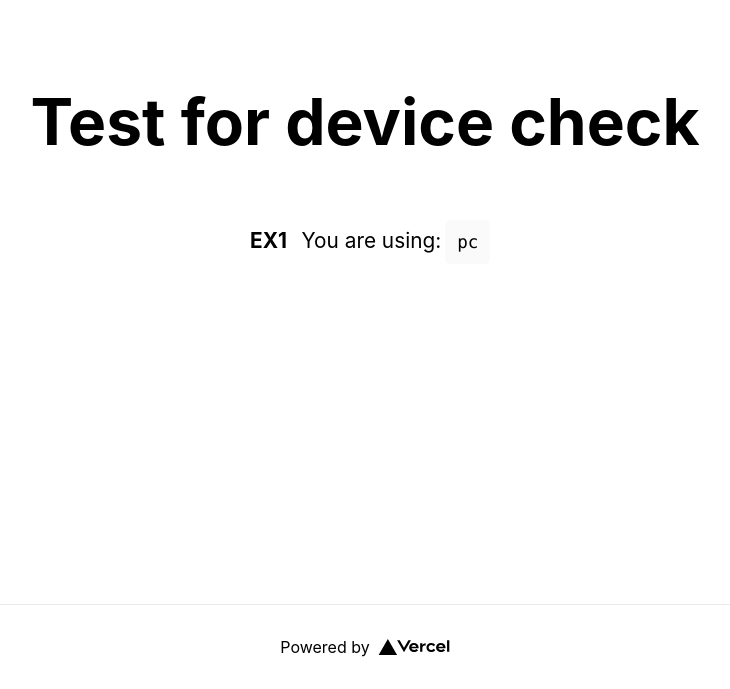
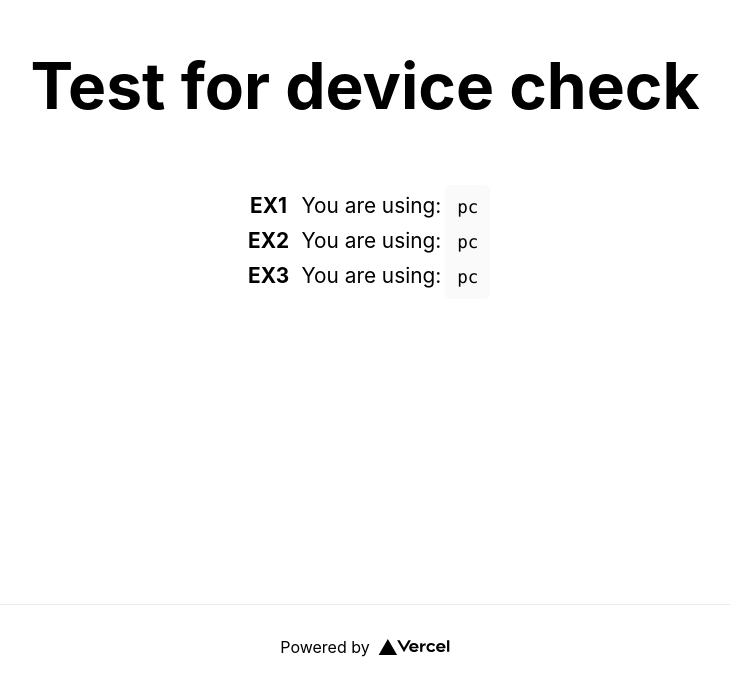
Before and after one commit to piyuun/checking-device, a Next.js app: page / in a window 1280 px wide. Shown: the part 196-885 px from the top of the page, without its empty margins (275-1005 px from the left). Built offline with nearby package versions, Linux system fonts and the light colour scheme.

Commit message:
[Fix] Fix function order

```diff
--- a/pages/index.tsx
+++ b/pages/index.tsx
@@ -4,7 +4,7 @@
 import styles from '../styles/Home.module.css';
 
 export default function Home() {
-  const [exampleDataList, setExampleDataList] = useState<string[]>([]);
+  const [exampleDataList, setExampleDataList] = useState<boolean[]>([]);
   const example01 = () => {
     const toMatch = [
       /Android/i,
@@ -15,23 +15,28 @@
       /BlackBerry/i,
       /Windows Phone/i,
     ];
-    const isMob = toMatch.some((toMatchItem) => {
+    const isMobile = toMatch.some((toMatchItem) => {
       return window.navigator.userAgent.match(toMatchItem);
     });
+    return isMobile;
+  };
 
-    if (isMob) {
-      const list = [...exampleDataList];
-      list[0] = 'mobile';
-      setExampleDataList(list);
-    } else {
-      const list = [...exampleDataList];
-      list[0] = 'pc';
-      setExampleDataList(list);
-    }
+  const example02 = () => {
+    const isMobile = /iPhone|iPad|iPod|Android/i.test(navigator.userAgent); // 안드로이드 아이폰을 검사해 체크
+    return isMobile;
+  };
+
+  const example03 = () => {
+    const isMobile = /Mobi/i.test(window.navigator.userAgent); // "Mobi" 가 User agent에 포함되어 있으면 모바일
+    return isMobile;
   };
 
   useEffect(() => {
-    example01();
+    const ex1 = example01();
+    const ex2 = example02();
+    const ex3 = example03();
+    const list = [ex1, ex2, ex3];
+    setExampleDataList(list);
   }, []);
 
   return (
@@ -56,7 +61,9 @@
                     </td>
                     <td>You are using: </td>
                     <td>
-                      <code className={styles.code}>{item}</code>
+                      <code className={styles.code}>
+                        {item ? 'mobile' : 'pc'}
+                      </code>
                     </td>
                   </tr>
                 );
```
Also changed, not shown: pages/examples.ts (added).
